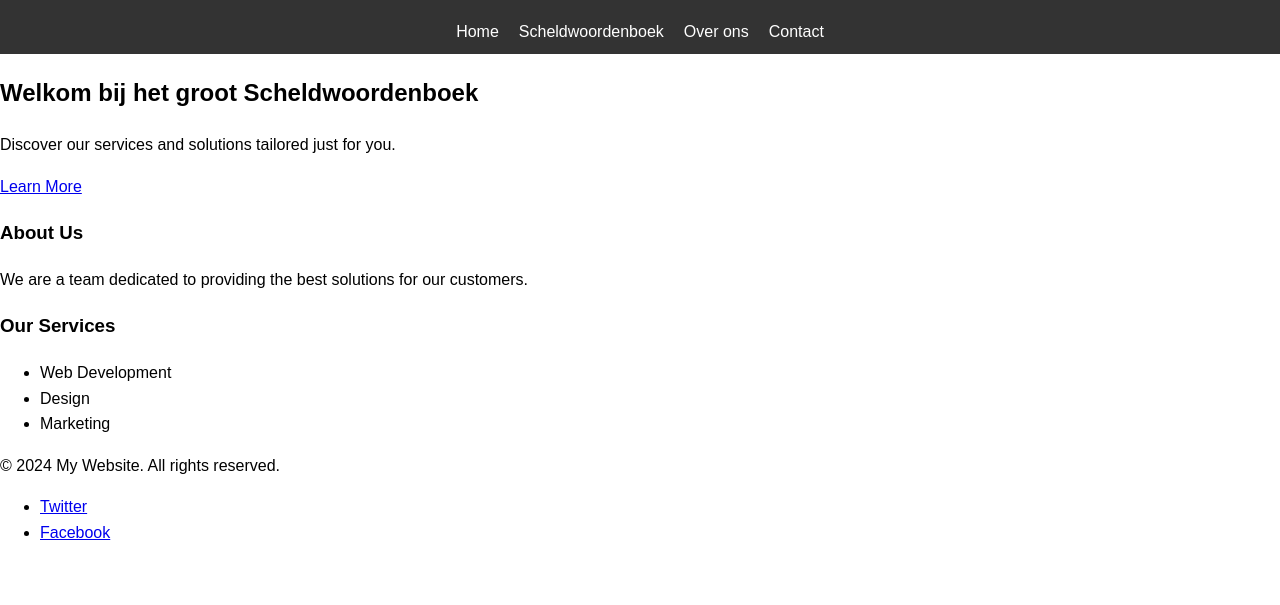
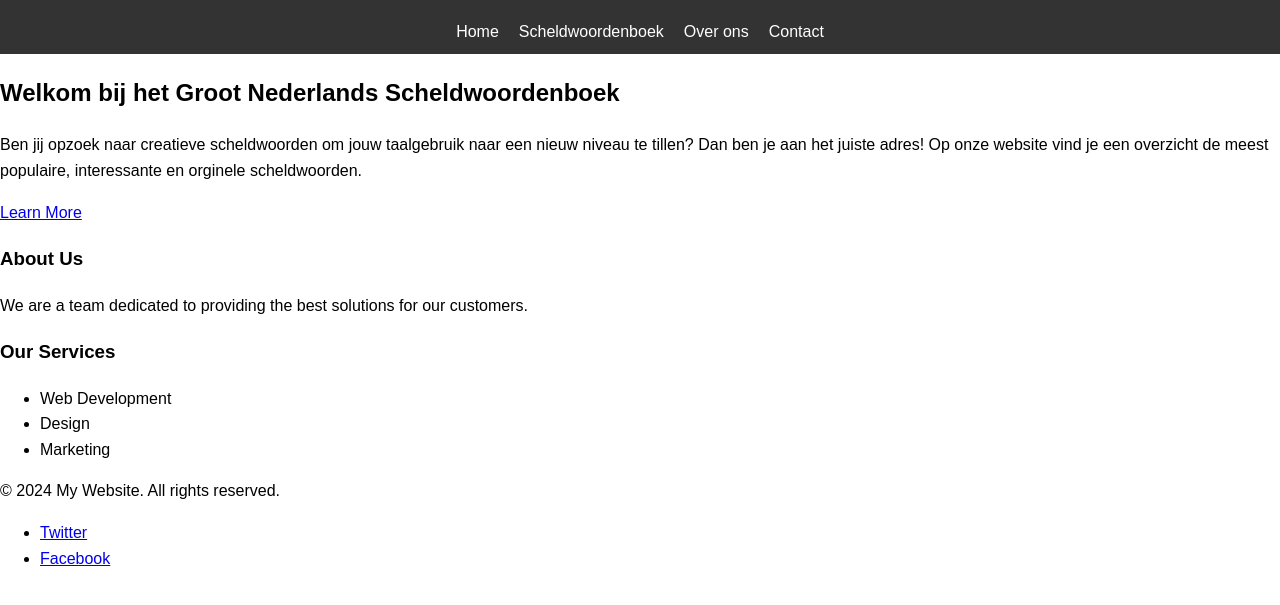
Before and after one commit to SVDT50/scheldwoordenboek, a plain HTML site: page index.html in a window 1280 px wide. Shown: the part 111-716 px from the top of the page. Drawn offline with Linux system fonts and the light colour scheme.

Commit message:
Update index.html

```diff
--- a/index.html
+++ b/index.html
@@ -22,8 +22,8 @@
         </nav>
     </header>
     <section id="hero">
-        <h2>Welkom bij het groot Scheldwoordenboek</h2>
-        <p>Discover our services and solutions tailored just for you.</p>
+        <h2>Welkom bij het Groot Nederlands Scheldwoordenboek</h2>
+        <p>Ben jij opzoek naar creatieve scheldwoorden om jouw taalgebruik naar een nieuw niveau te tillen? Dan ben je aan het juiste adres! Op onze website vind je een overzicht de meest populaire, interessante en orginele scheldwoorden.</p>
         <a href="#services" class="btn">Learn More</a>
     </section>
     <section id="about">
```
